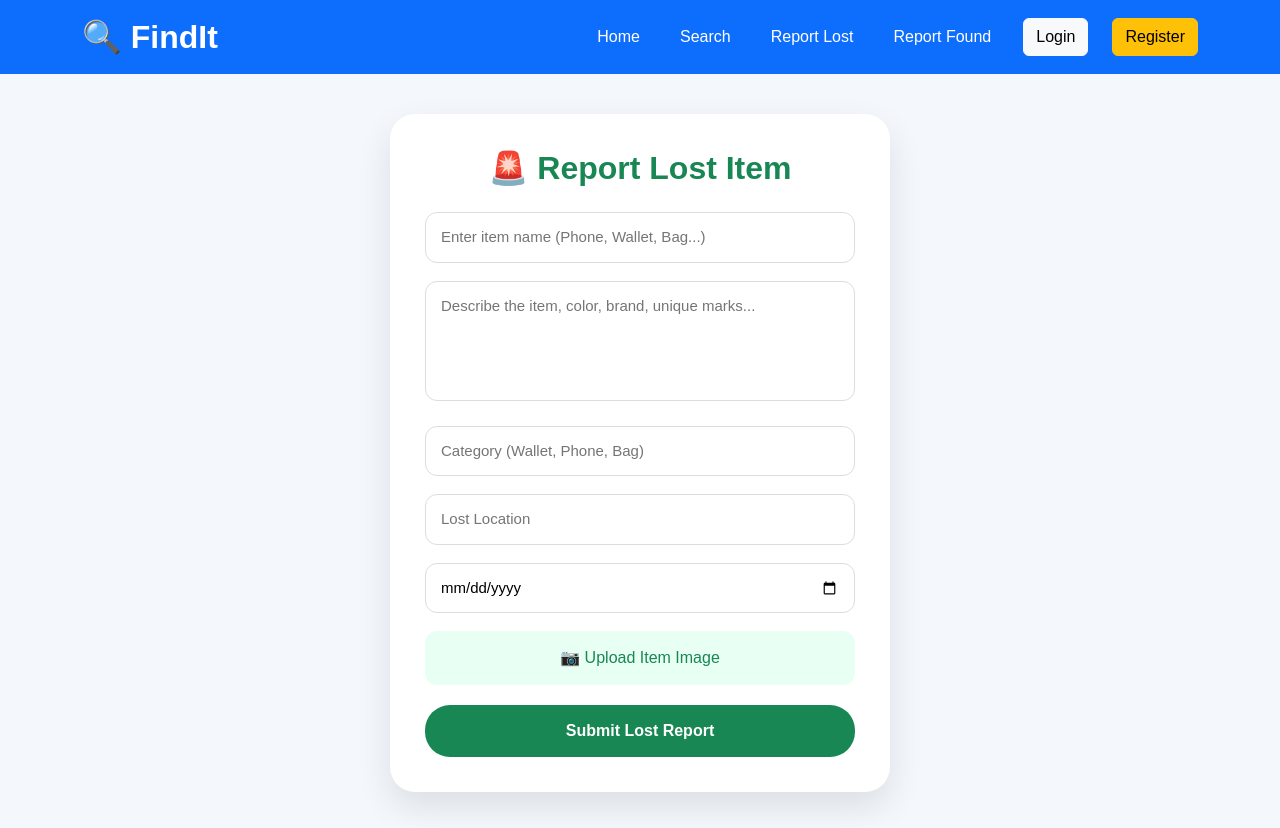
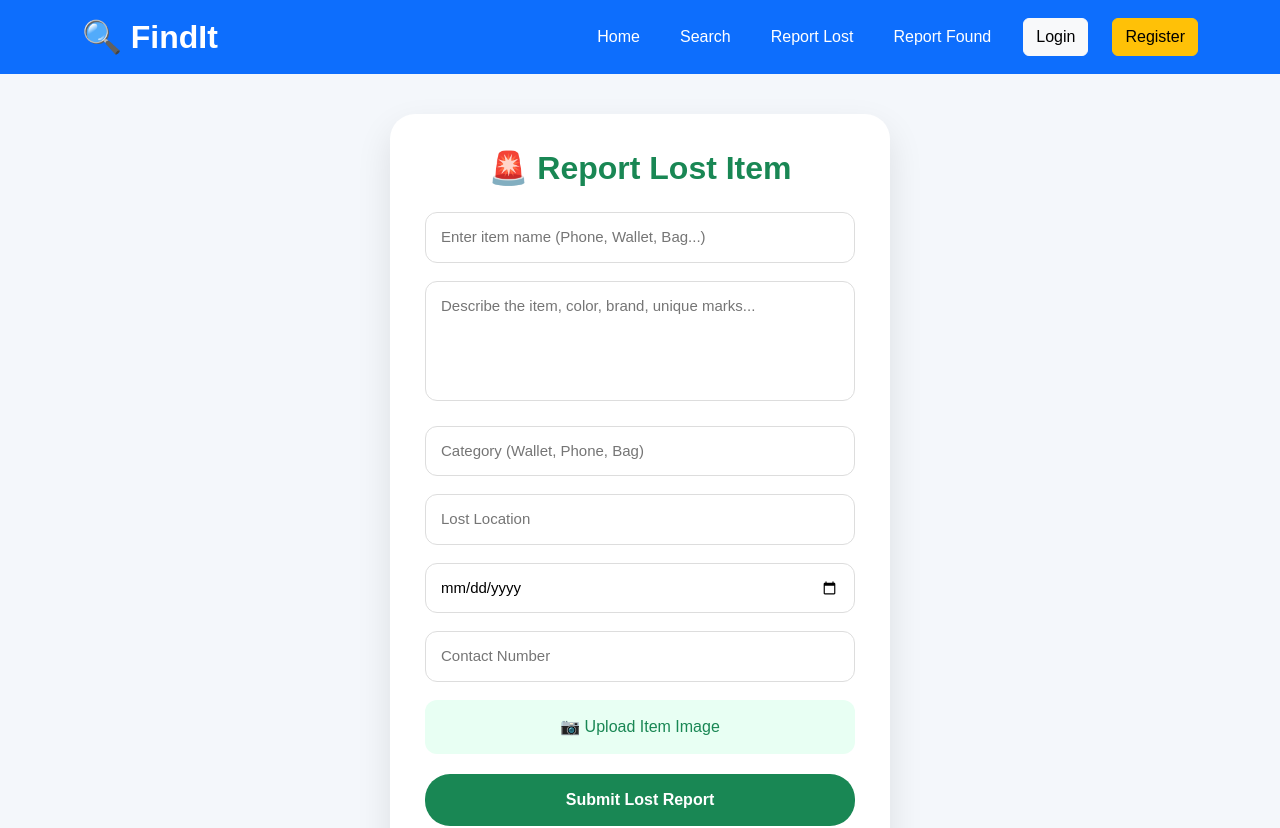
Before and after one commit to cssanchinamugade-lgtm/FindIt, a React app in the folder findit/frontend/: page /report-lost in a window 1280 px wide. Shown: the top 828 px of the page. Built offline with nearby package versions, Linux system fonts and the light colour scheme; no server answers; the HTML template or start-up script is replaced by a standard one.

Commit message:
add contact to report los

```diff
--- a/findit/frontend/src/pages/ReportLost.jsx
+++ b/findit/frontend/src/pages/ReportLost.jsx
@@ -8,7 +8,8 @@ function ReportLost() {
         description: "",
         category: "",
         location: "",
-        date: ""
+        date: "",
+        contact: ""
     });
 
     const [image, setImage] = useState(null);
@@ -58,10 +59,7 @@ function ReportLost() {
             const data = new FormData();
 
 
-            // IMPORTANT:
             // Backend expects "itemName"
-            // so we send title as itemName
-
             data.append(
                 "itemName",
                 formData.title
@@ -89,6 +87,13 @@ function ReportLost() {
             data.append(
                 "date",
                 formData.date
+            );
+
+
+            // Contact is required by LostItem model
+            data.append(
+                "contact",
+                formData.contact
             );
 
 
@@ -142,7 +147,8 @@ function ReportLost() {
                     description: "",
                     category: "",
                     location: "",
-                    date: ""
+                    date: "",
+                    contact: ""
                 });
 
 
@@ -271,6 +277,18 @@ function ReportLost() {
                     />
 
 
+                    {/* Contact */}
+
+                    <input
+                        type="text"
+                        name="contact"
+                        placeholder="Contact Number"
+                        value={formData.contact}
+                        onChange={handleChange}
+                        required
+                    />
+
+
                     {/* Image */}
 
                     <label className="upload-label">
```
